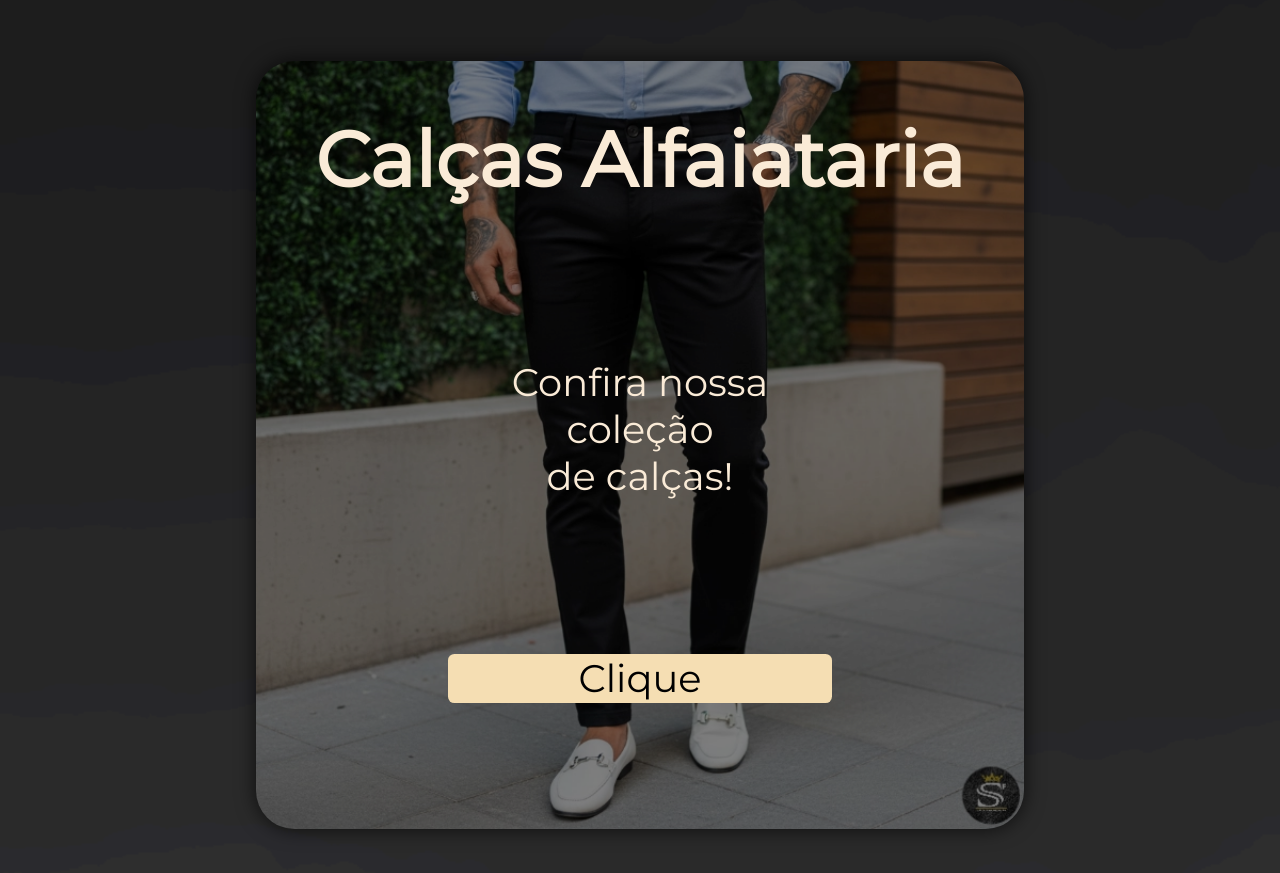
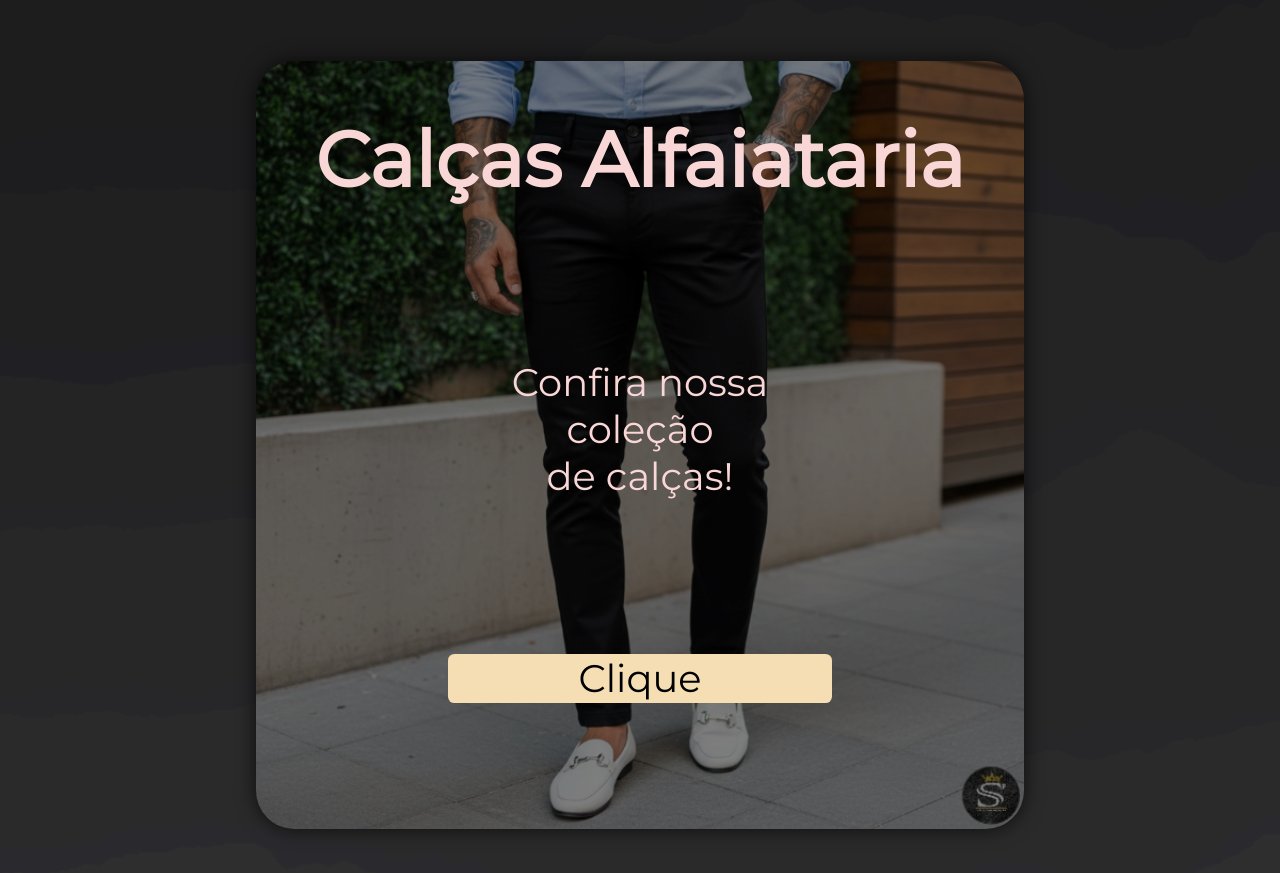
Before and after one commit to eofakey-png/sporting-fashion, a plain HTML site: page index.html in a window 1280 px wide. Shown: the part 1710-2583 px from the top of the page. Drawn offline with nearby package versions, Linux system fonts and the light colour scheme.

Commit message:
atualização

```diff
--- a/styleheadto3d.css
+++ b/styleheadto3d.css
@@ -174,12 +174,14 @@ nav ul {
 }
 .cta-button{
     background: #f5deb3;
+    color: black;
     width: 60%;
     border-radius: 0.5vw;
     outline: none;
     border: none;
     font-family: "montserrat", sans-serif;
     font-size: 3vw;
+    -webkit-tap-highlight-color: transparent;
 }
 .texto{
     white-space: nowrap;
--- a/styletendencias.css
+++ b/styletendencias.css
@@ -66,7 +66,7 @@
 }
 .c-carrossel{
     z-index: 5;
-    color: antiquewhite;
+    color: rgb(250, 215, 215);
     text-align: center;
     margin-top: 4vw;
     margin-bottom: 8vw;
```
